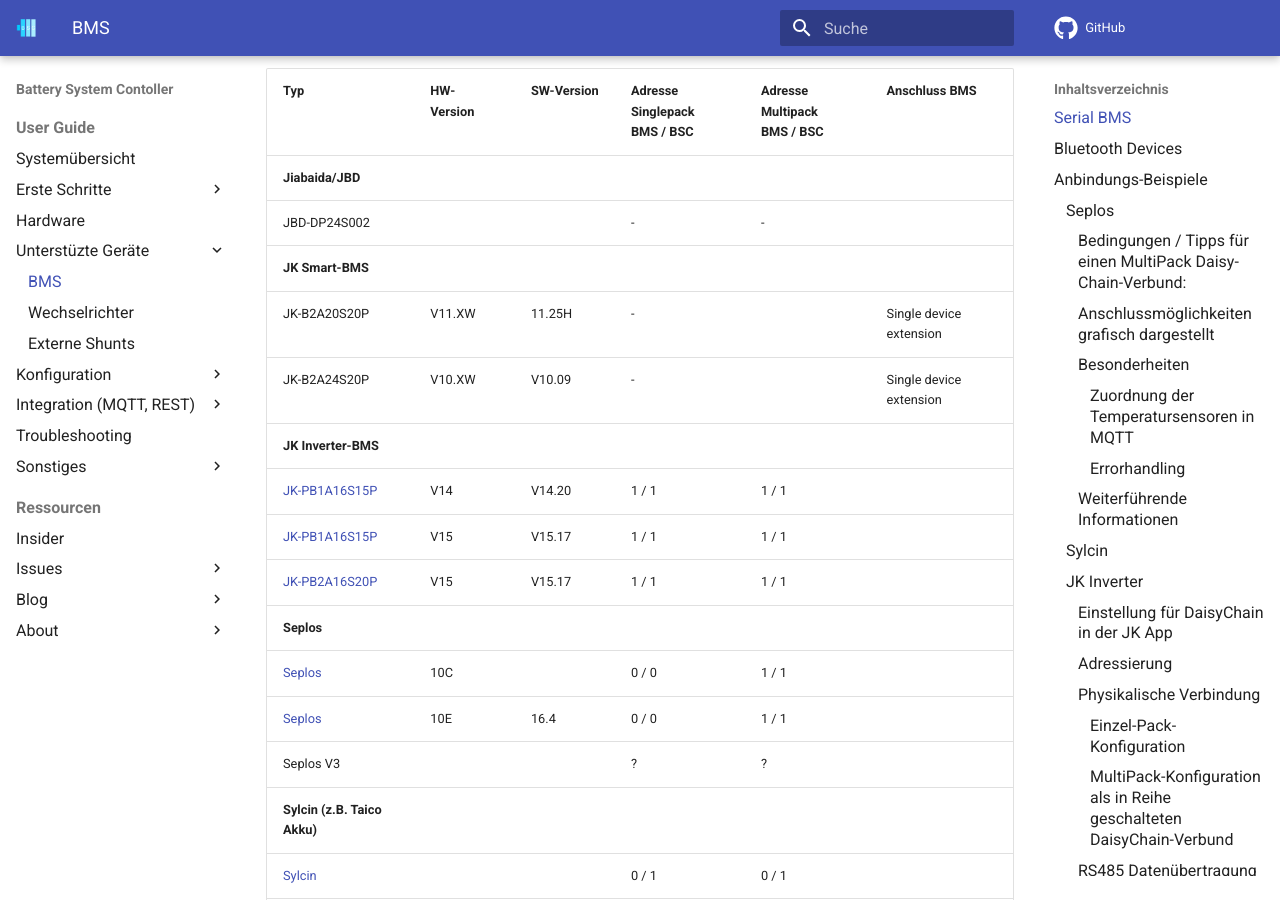
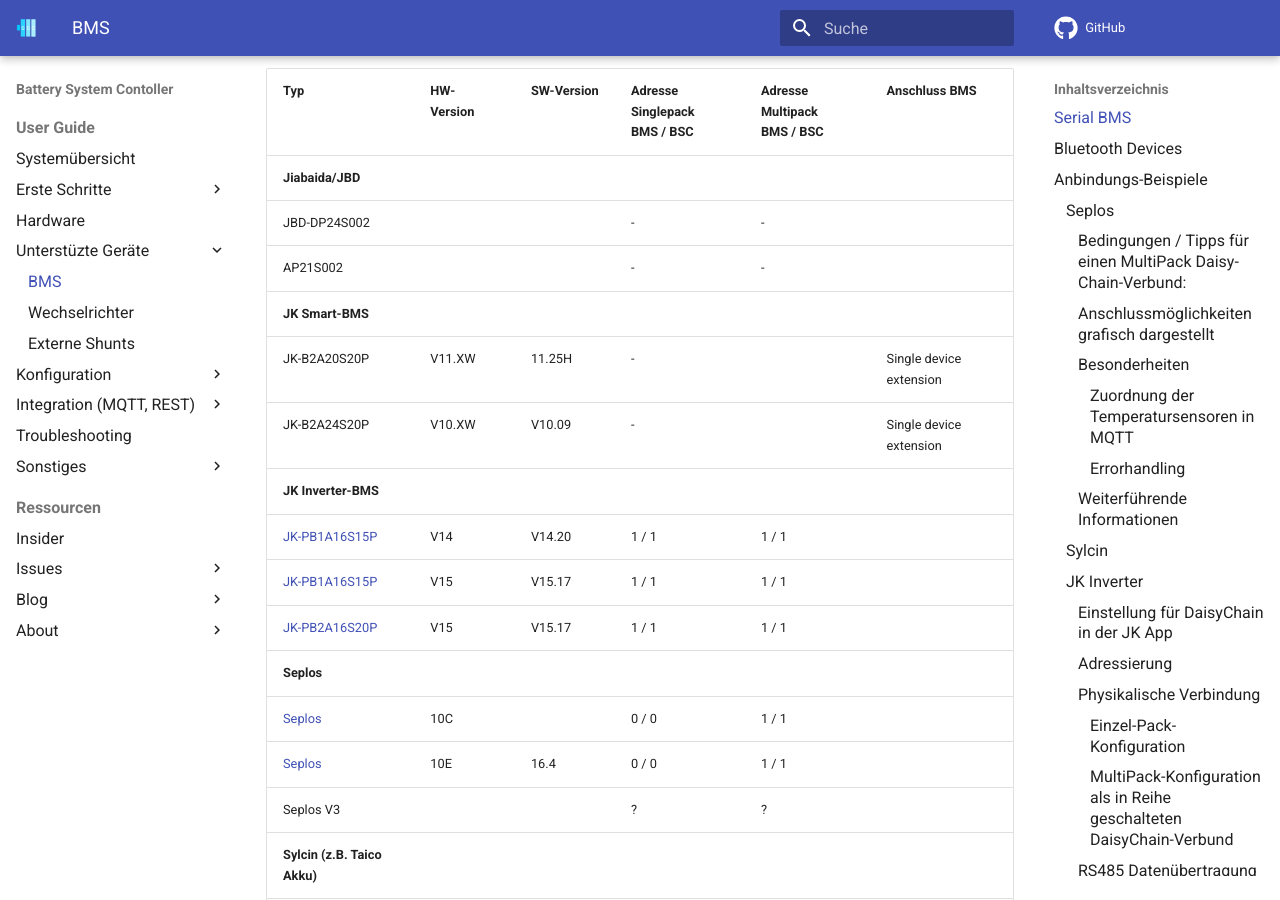
Before and after one commit to bsc-org/bsc, an MkDocs documentation site: the page built from docs/devices/bms.md, in a window 1280 px wide and 900 px high, scrolled down 532 px. Built offline with MkDocs 1.6.1 and Material for MkDocs 9.7.7, drawn with Linux system fonts in a browser that asks for light colours; comment, search, counter and statistics services are not loaded.

Commit message:
JBD AP21S002 wurde getestet und läuft -> Hinzugefügt

```diff
--- a/docs/devices/bms.md
+++ b/docs/devices/bms.md
@@ -11,6 +11,7 @@
 | ------------ | ------------ | ------------ | ------------ | ------------ | ------------ |
 | **Jiabaida/JBD** |
 | JBD-DP24S002 |  |  | - | - |
+| AP21S002 |  |  | - | - |
 | **JK Smart-BMS** |
 | JK-B2A20S20P | V11.XW | 11.25H | - |  |  Single device extension |
 | JK-B2A24S20P | V10.XW | V10.09 | - |  |  Single device extension |
```
